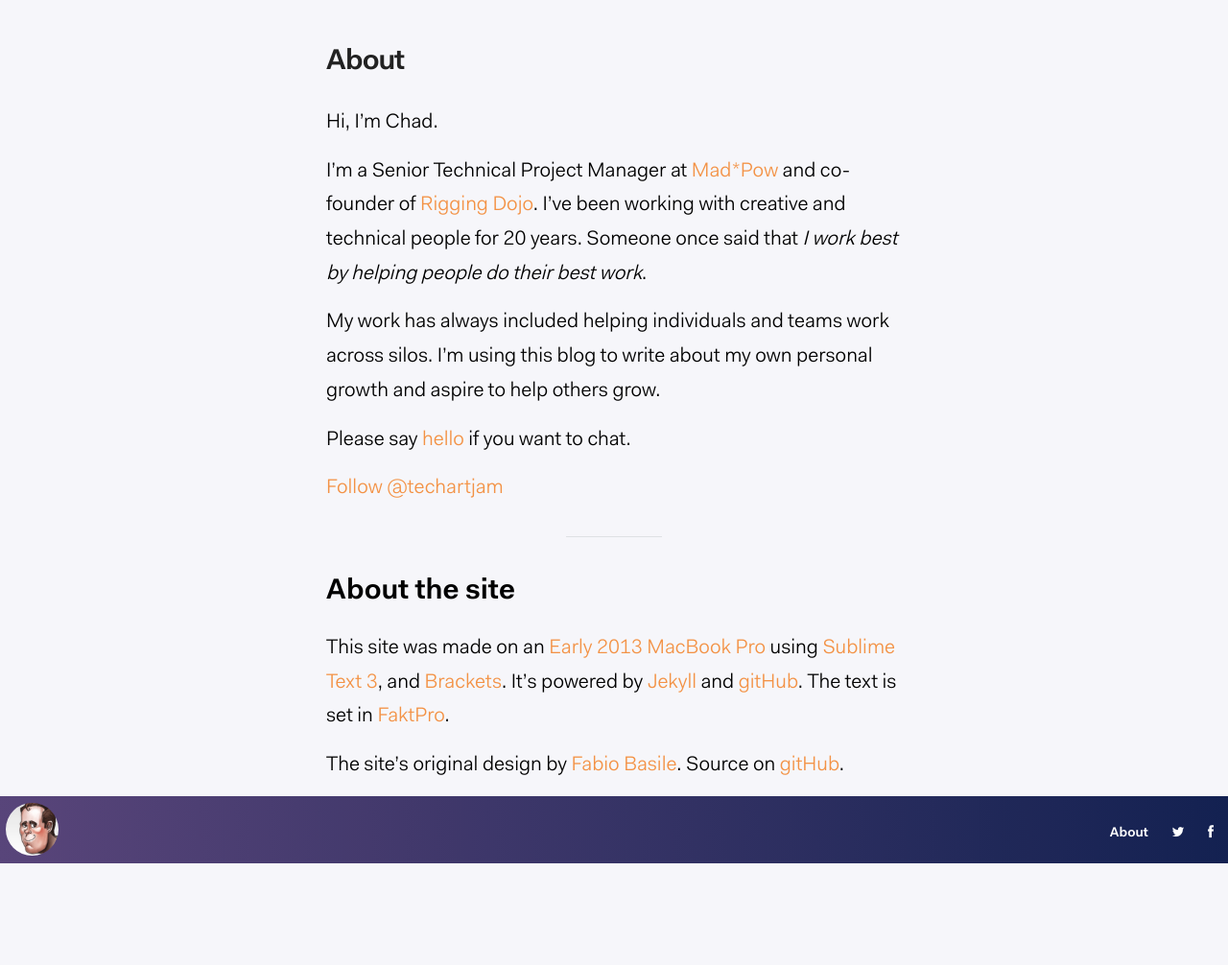
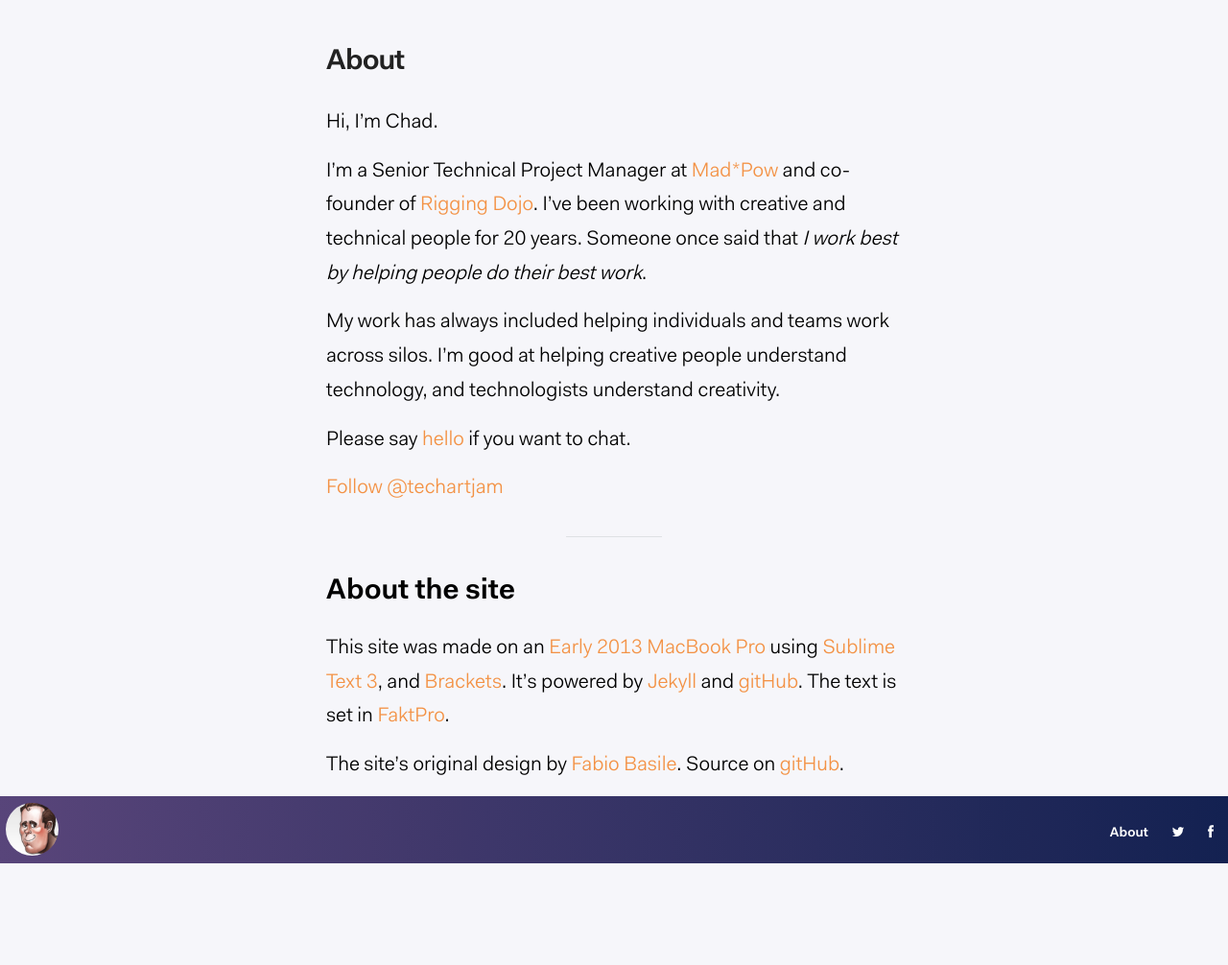
Before and after one commit to techartjam/techartjam, a Jekyll site: the page built from about.md, in a window 1280 px wide. Shown: the whole page at 96% size. Built offline with Jekyll 4.4.1, drawn with Linux system fonts in a browser that asks for light colours; comment, search, counter and statistics services are not loaded.

Commit message:
copy edit on about page

```diff
--- a/about.md
+++ b/about.md
@@ -8,7 +8,7 @@ Hi, I'm Chad.
 
 I'm a Senior Technical Project Manager at [Mad*Pow](http://www.madpow.com) and co-founder of [Rigging Dojo](http://riggingdojo.com). I've been working with creative and technical people for 20 years. Someone once said that _I work best by helping people do their best work_.
 
-My work has always included helping individuals and teams work across silos. I'm using this blog to write about my own personal growth and aspire to help others grow.
+My work has always included helping individuals and teams work across silos. I'm good at helping creative people understand technology, and technologists understand creativity.
 
 Please say [hello](mailto:chad@techartjam.com) if you want to chat.
 
```
